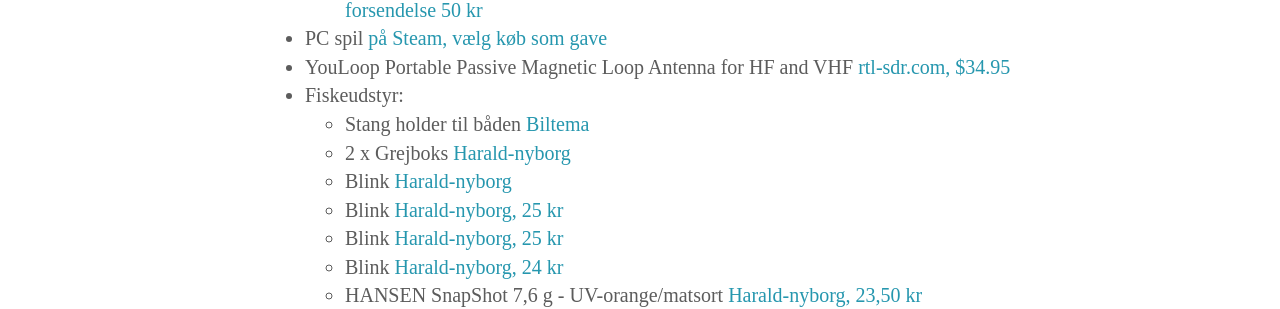
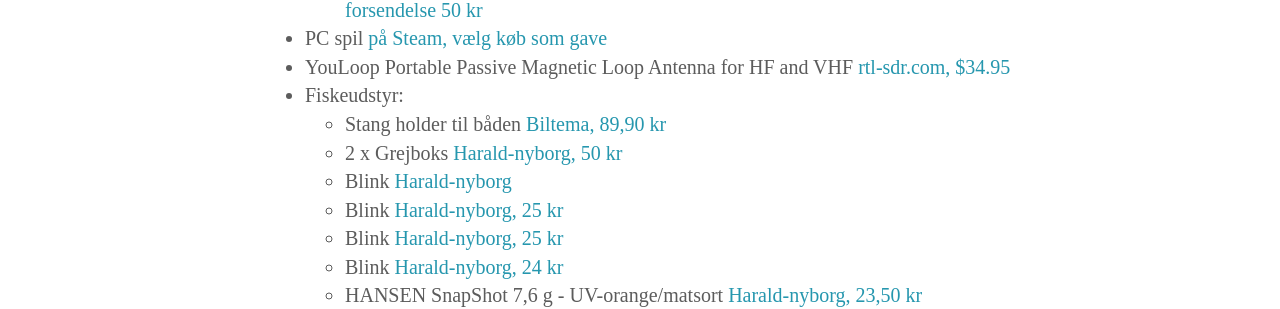
Before and after one commit to clysel/christian.lysel.net, a Jekyll site: the page built from gave.markdown, in a window 1280 px wide. Shown: the part 980-1289 px from the top of the page. Built offline with Jekyll 4.4.1, drawn with Linux system fonts in a browser that asks for light colours.

Commit message:
Update gave.markdown

```diff
--- a/gave.markdown
+++ b/gave.markdown
@@ -20,8 +20,8 @@
  * PC spil [på Steam, vælg køb som gave](https://store.steampowered.com/wishlist/profiles/76561197993716838/#sort=order)
  * YouLoop Portable Passive Magnetic Loop Antenna for HF and VHF [rtl-sdr.com, $34.95](https://www.rtl-sdr.com/buy-rtl-sdr-dvb-t-dongles/?add-to-cart=41564)
  * Fiskeudstyr:
-   * Stang holder til båden [Biltema](https://www.biltema.dk/fritid/fiskeri/fiskerivarktoj/stangholder-2000037268)
-   * 2 x Grejboks [Harald-nyborg](https://www.harald-nyborg.dk/produkt/grejboks-large)
+   * Stang holder til båden [Biltema, 89,90 kr](https://www.biltema.dk/fritid/fiskeri/fiskerivarktoj/stangholder-2000037268)
+   * 2 x Grejboks [Harald-nyborg, 50 kr](https://www.harald-nyborg.dk/produkt/grejboks-large)
    * Blink [Harald-nyborg](https://www.harald-nyborg.dk/produkt/slim-spoon-5-cm-solv)
    * Blink [Harald-nyborg, 25 kr](https://www.harald-nyborg.dk/produkt/stripper-spoon-17-g-rod-sort)
    * Blink [Harald-nyborg, 25 kr](https://www.harald-nyborg.dk/produkt/stripper-spoon-17-g-pink)
```
